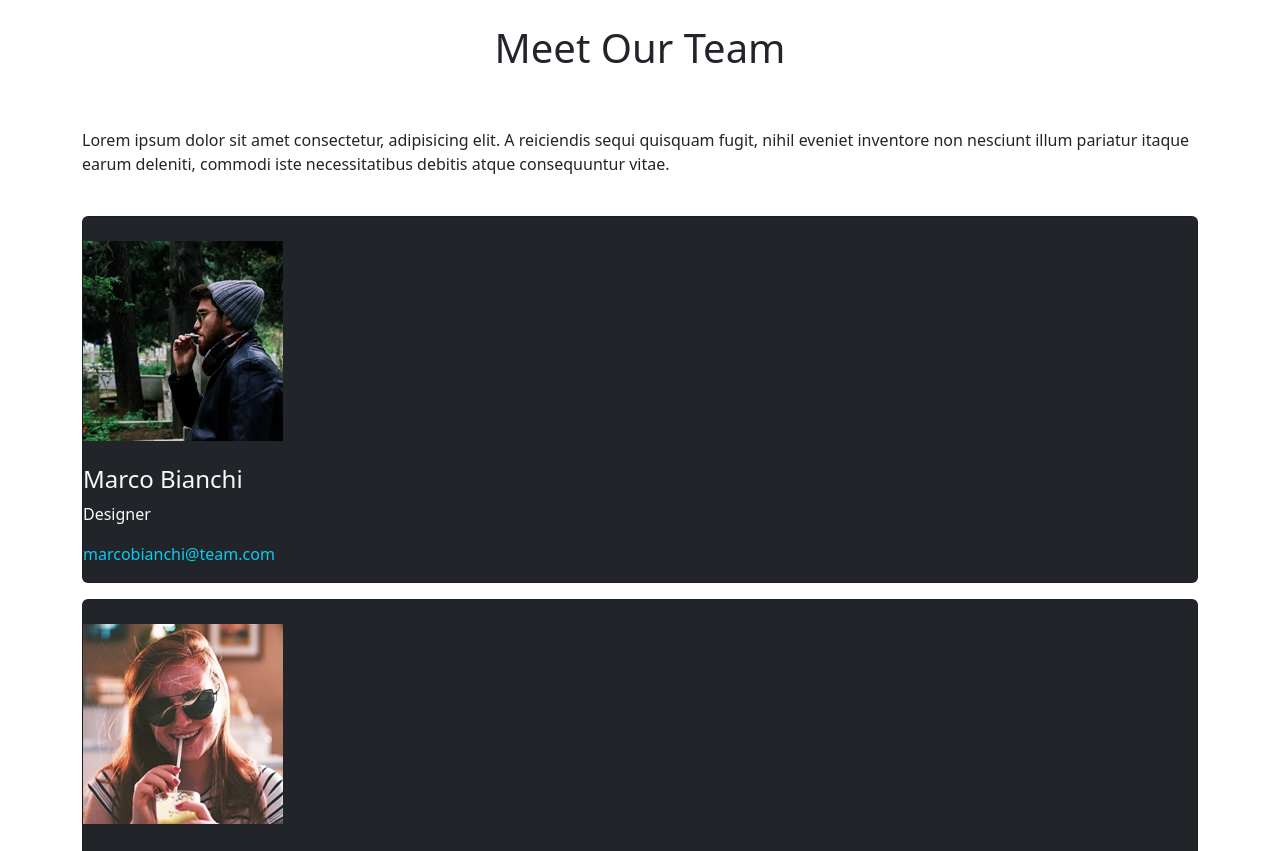
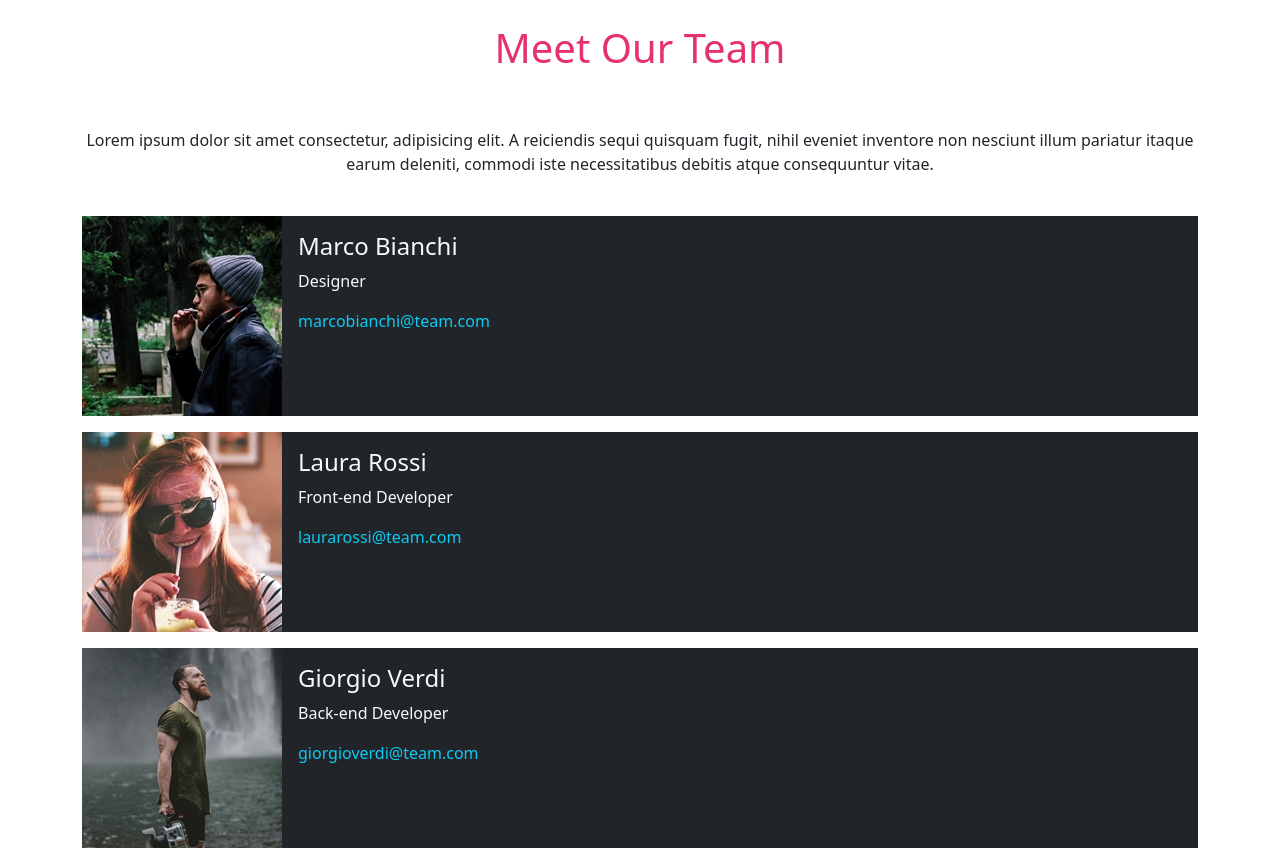
Before and after one commit to Federica-Gallucci/js-our-team, a plain HTML site: page index.html in a window 1280 px wide. Shown: the top 851 px of the page. Drawn offline with nearby package versions, Linux system fonts and the light colour scheme.

Commit message:
[refactoring] cards

```diff
--- a/css/style.css
+++ b/css/style.css
@@ -5,3 +5,7 @@
   background-color: #ff000033;
   border: 2px dashed red;
 }
+
+#title {
+  color: #e53170;
+}
--- a/index.html
+++ b/index.html
@@ -42,14 +42,15 @@
 
   <body class="container">
     <h1 id="title" class="py-4 text-center">Meet Our Team</h1>
-    <div class="description py-4">
+    <div class="description text-center py-4">
       Lorem ipsum dolor sit amet consectetur, adipisicing elit. A reiciendis
       sequi quisquam fugit, nihil eveniet inventore non nesciunt illum pariatur
       itaque earum deleniti, commodi iste necessitatibus debitis atque
       consequuntur vitae.
     </div>
-    <section id="card-section">
-      <!-- <div class="card bg-dark p-3">
+    <section id="card-container"></section>
+
+    <!-- <div class="my-card d-flex bg-dark p-3">
           <div class="card-image py-4">
             <img src="img/male1.png" alt="female1" />
           </div>
@@ -59,6 +60,5 @@
             <p class="text-info">email</p>
           </div>
         </div> -->
-    </section>
   </body>
 </html>
--- a/js/script.js
+++ b/js/script.js
@@ -5,7 +5,7 @@
 // - Rendere l’esercizio responsive, mandando a capo le card
 // - Aggiungere un form di agginta membri che permetta di visualizzare il nuovo membro sulla pagina.
 
-const cardSection = document.getElementById("card-section");
+const cardContainer = document.getElementById("card-container");
 
 const teamMembers = [
   {
@@ -49,18 +49,34 @@ const teamMembers = [
 // todo - Funzione che genera una card
 function generateCard(name, role, email, img) {
   return `
-       <div class="card bg-dark my-3">
-        <div class="card-image py-4">
+
+
+        <div class="my-card my-3 bg-dark d-flex ">
+          <div class="card-image">
             <img src="${img}" alt="female1" />
           </div>
-        <div class="card-text">
+          <div class="card-text p-3">
             <h4 class="text-light">${name}</h4>
             <p class="text-light">${role}</p>
             <p class="text-info">${email}</p>
           </div>
         </div>
 
+
   `;
+}
+
+{
+  /* <div class="my-card bg-dark  d-flex my-3">
+<div class="card-image ">
+ <img src="${img}" alt="female1" />
+</div>
+<div class="card-text px-2">
+  <h4 class="text-light">${name}</h4>
+  <p class="text-light">${role}</p>
+  <p class="text-info">${email}</p>
+</div>
+</div> */
 }
 
 // todo - HTML
@@ -71,4 +87,4 @@ for (let i = 0; i < teamMembers.length; i++) {
   const { name, role, email, img } = currentMember;
   newCardsHtml += generateCard(name, role, email, img);
 }
-cardSection.innerHTML = newCardsHtml;
+cardContainer.innerHTML = newCardsHtml;
```
Lines whose indentation alone changed are shown as unchanged.
